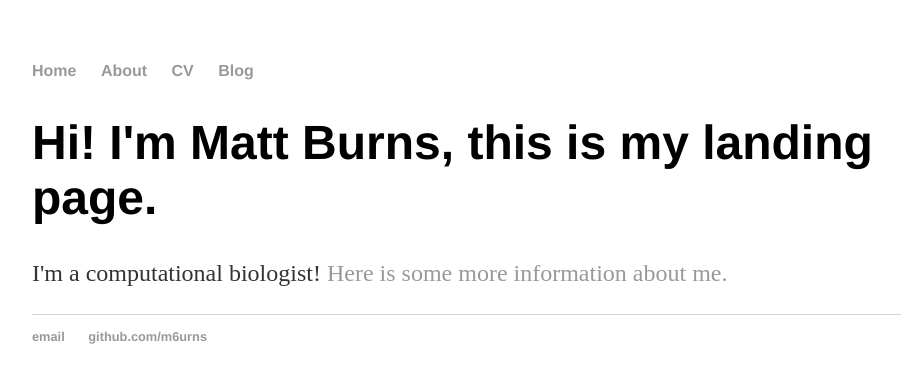
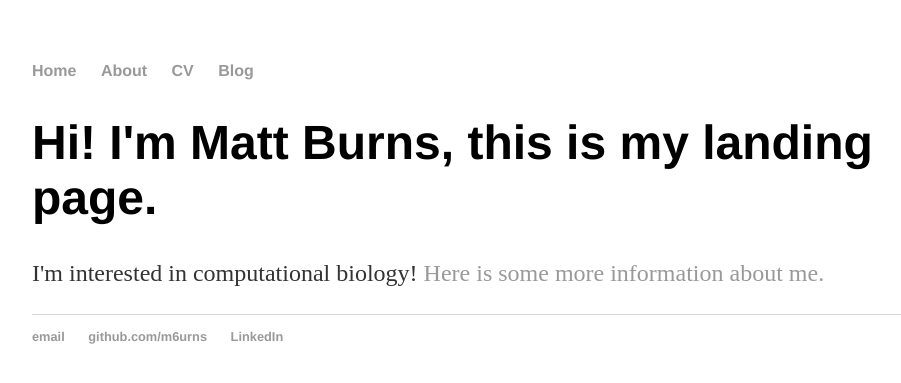
Before and after one commit to m6urns/m6urns.github.io, a Jekyll site: the page built from index.html, in a window 1280 px wide. Shown: the top 383 px of the page, without its empty margins (160-1061 px from the left). Built offline with Jekyll 4.4.1, drawn with Linux system fonts in a browser that asks for light colours.

Commit message:
Added LinkedIn to CSS, added link to CV on about

```diff
--- a/_layouts/default.html
+++ b/_layouts/default.html
@@ -27,6 +27,7 @@
    <ul>
    <li><a href="mailto:m6urns@gmail.com">email</a></li>
    <li><a href="https://github.com/m6urns">github.com/m6urns</a></li>
+   <li><a href="www.linkedin.com/in/matt-burns234">LinkedIn</a></li>
    </ul>
   </footer>
   </body>
--- a/cv/index.html
+++ b/cv/index.html
@@ -4,7 +4,7 @@ title: CV of Matt Burns
 ---
 
 	<div class="cv">
-		<a href="#" class="download" title="Download CV as PDF">Download CV</a>
+		<a href="http://mattburns.info/Resume-Matt-Burns.pdf" class="download" title="Download CV as PDF">Download CV</a>
 					<h1>Matt Burns</h1>
 					<address>
 					<strong>Brigham Young University - Idaho</strong><br>
--- a/index.html
+++ b/index.html
@@ -5,5 +5,5 @@ title: Matt Burns
 
 		<div class="blurb">
 			<h1>Hi! I'm Matt Burns, this is my landing page.</h1>
-			<p>I'm a computational biologist! <a href="/about">Here is some more information about me.</a></p>
+			<p>I'm interested in computational biology! <a href="/about">Here is some more information about me.</a></p>
 		</div>
```
Also changed, not shown: 2 other files.
